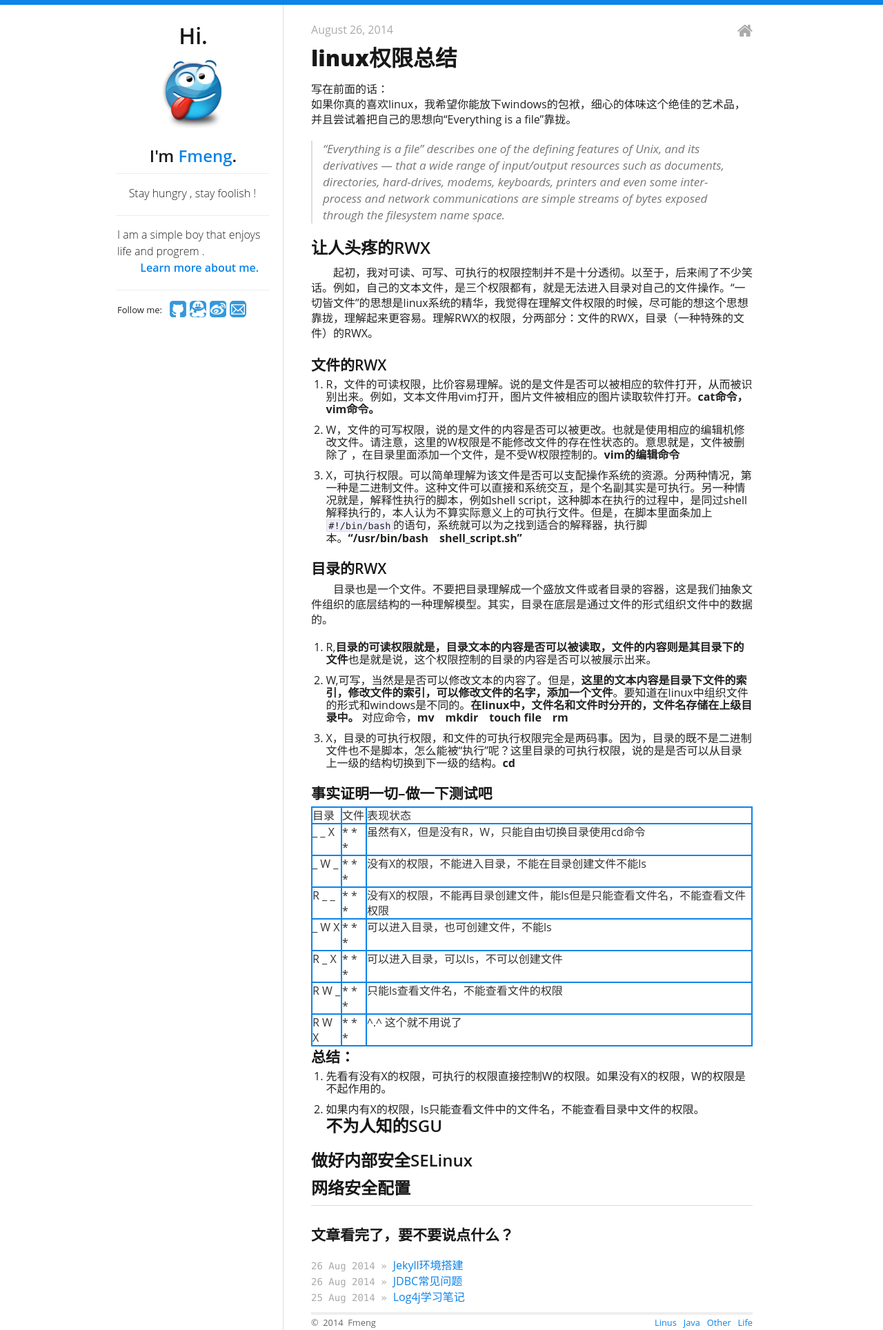
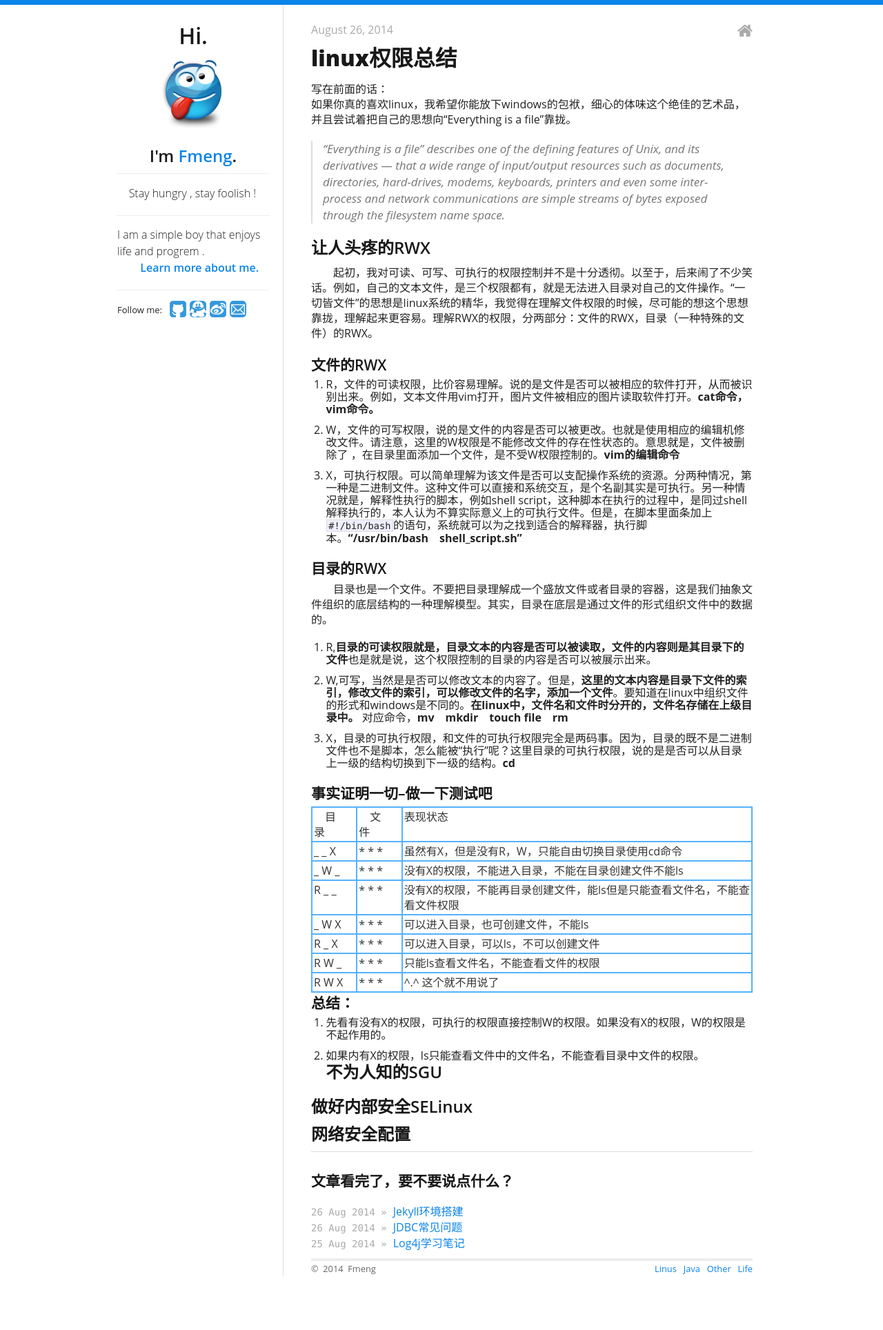
Before and after one commit to fmeng/fmeng.github.io, a Jekyll site: the page built from _posts/2014-08-26-linux-quanxiant.md, in a window 1280 px wide. Shown: the whole page at 69% size. Built offline with Jekyll 4.4.1, drawn with Linux system fonts in a browser that asks for light colours; Markdown is read by kramdown in place of the engine named in the settings; comment, search, counter and statistics services are not loaded; after the commit the page ends 1850 px from its top, so only the background shows below that.

Commit message:
测试表格

```diff
--- a/_posts/2014-08-26-linux-quanxiant.md
+++ b/_posts/2014-08-26-linux-quanxiant.md
@@ -29,7 +29,7 @@ categories:
 #### 事实证明一切--做一下测试吧 ####
 
 <table class="meng">
-<tr><td>目录</td><td>文件</td><td>表现状态</td></tr>
+<tr><td>&emsp;目录&emsp;</td><td>&emsp;文件&emsp;</td><td>表现状态</td></tr>
 <tr><td>_ _ X</td><td>* * * </td><td>虽然有X，但是没有R，W，只能自由切换目录使用cd命令</td></tr>
 <tr><td>_ W _</td><td>* * * </td><td>没有X的权限，不能进入目录，不能在目录创建文件不能ls</td></tr>
 <tr><td>R _ _</td><td>* * * </td><td>没有X的权限，不能再目录创建文件，能ls但是只能查看文件名，不能查看文件权限</td></tr>
--- a/css/google.css
+++ b/css/google.css
@@ -1252,20 +1252,20 @@ table {
 table.meng {
     color:#333333;
     border-width: 2px;
-    border-color: #0C84E8;
+    border-color: #55B2FF;
 }
 table.meng th {
     border-width: 2px;
     padding: 1px;
     border-style: solid;
-    border-color: #0C84E8;
+    border-color: #55B2FF;
     background-color: #dedede;
 }
 table.meng td {
     border-width: 2px;
-    padding: 0px;
+    padding: 2px;
     border-style: solid;
-    border-color: #0C84E8;
+    border-color: #55B2FF;
 }
 /* #Basic Styles
 ================================================== */
```
